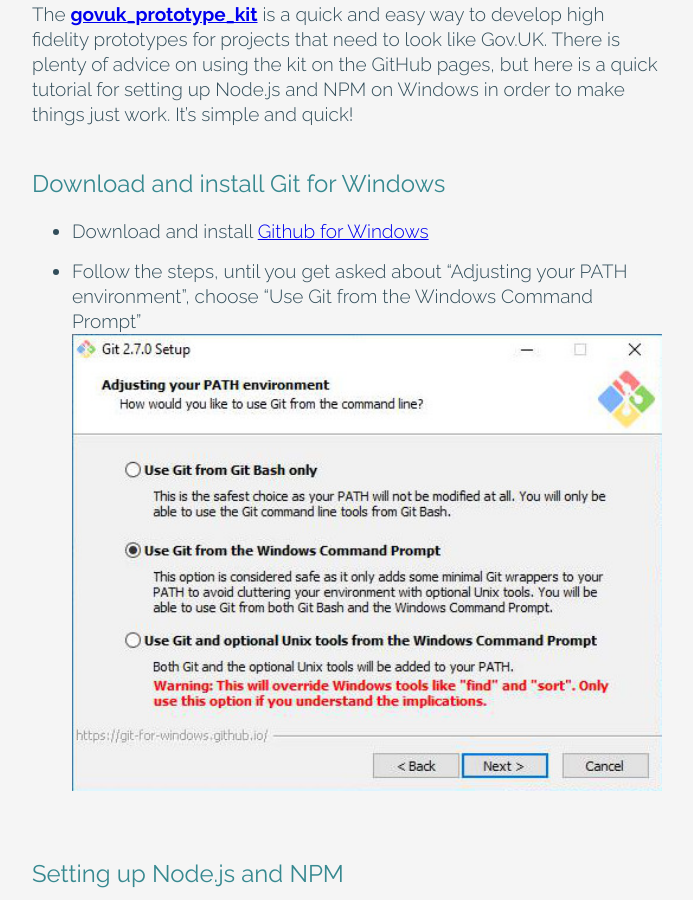
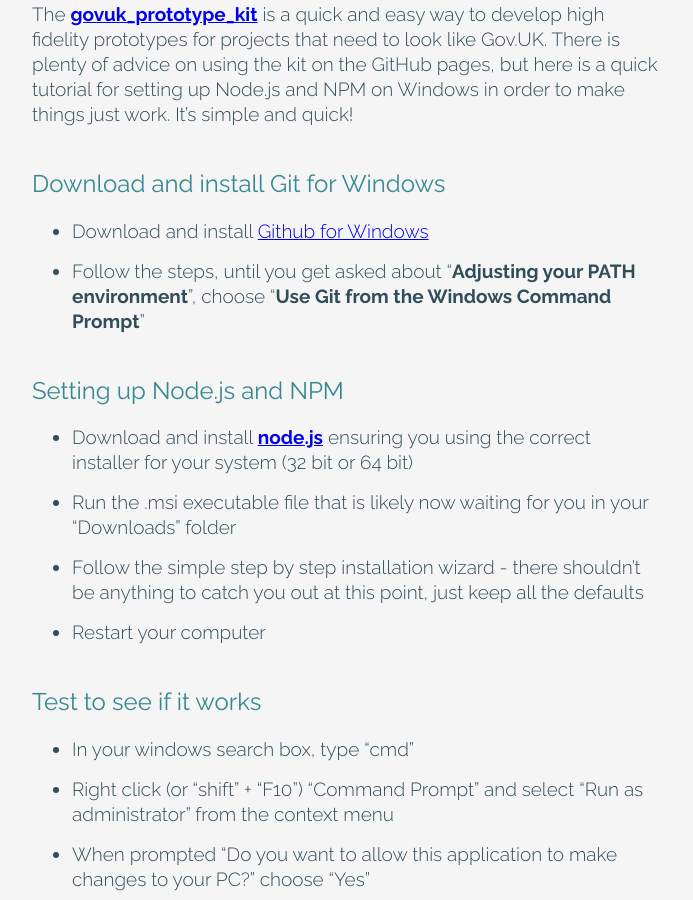
Before and after one commit to jonathanthomas83/jonathanthomas83.github.io, a Jekyll site: the page built from _posts/2015-12-30-setting-up-the-govuk-prototype-kit-on-windows.markdown, in a window 1280 px wide and 900 px high, scrolled down 383 px. Shown: the whole window, without its empty margins (128-821 px from the left). Built offline with Jekyll 4.4.1, drawn with Linux system fonts in a browser that asks for light colours; nearby versions of some CDN libraries.

Commit message:
Removed image

```diff
--- a/_posts/2015-12-30-setting-up-the-govuk-prototype-kit-on-windows.markdown
+++ b/_posts/2015-12-30-setting-up-the-govuk-prototype-kit-on-windows.markdown
@@ -10,8 +10,7 @@
 Download and install Git for Windows
 ------------------------------------
 * Download and install [Github for Windows][https://git-scm.com/download/win]
-* Follow the steps, until you get asked about "Adjusting your PATH environment", choose "Use Git from the Windows Command Prompt"
-![Choose "Use Git from the Windows Command Prompt"](/images/posts/git-for-windows.jpg "Git for Windows setup")
+* Follow the steps, until you get asked about "**Adjusting your PATH environment**", choose "**Use Git from the Windows Command Prompt**"
 
 Setting up Node.js and NPM
 --------------------------
```
